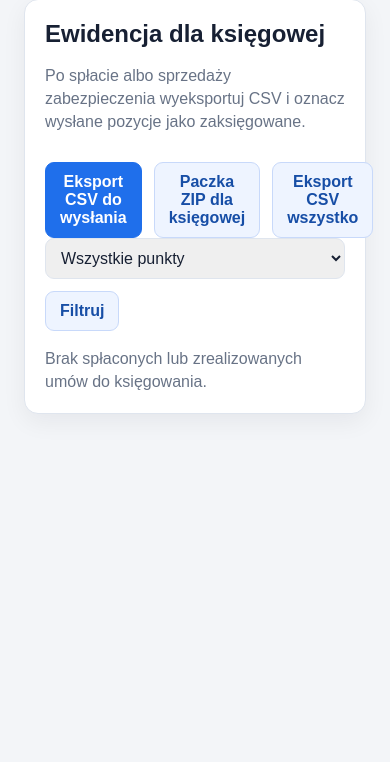
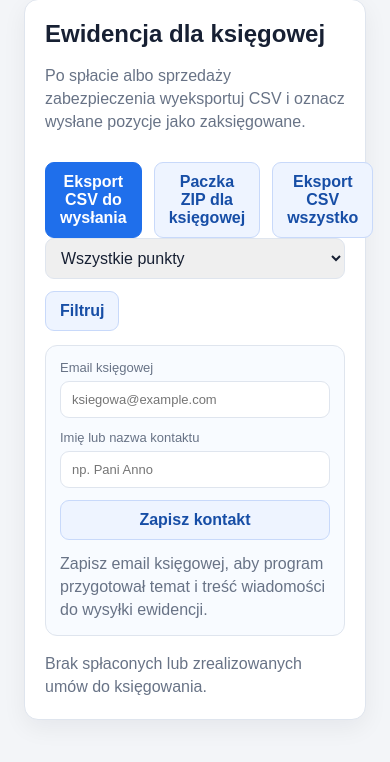
Before and after one commit to konbogcars-glitch/lombard, a Flask app: page /accounting in a window 390 px wide. Shown: the part 173-935 px from the top of the page. Before the commit the page ends 587 px from the top, so only its background shows below. Run offline with Flask 3, Linux system fonts and the light colour scheme; data comes from the database, SQL or seed files in the repository; data that the repository does not hold is empty.

Commit message:
Add accountant email draft workflow
Co-authored-by: konbogcars-glitch <konbogcars-glitch@users.noreply.github.com>

```diff
--- a/lombard/database.py
+++ b/lombard/database.py
@@ -83,6 +83,12 @@ CREATE TABLE IF NOT EXISTS contract_photos (
     original_filename TEXT NOT NULL,
     caption TEXT,
     uploaded_at TEXT NOT NULL DEFAULT CURRENT_TIMESTAMP
+);
+
+CREATE TABLE IF NOT EXISTS settings (
+    key TEXT PRIMARY KEY,
+    value TEXT NOT NULL DEFAULT '',
+    updated_at TEXT NOT NULL DEFAULT CURRENT_TIMESTAMP
 );
 """
 
--- a/lombard/routes.py
+++ b/lombard/routes.py
@@ -7,6 +7,7 @@ import zipfile
 from datetime import date, datetime
 from decimal import Decimal
 from pathlib import Path
+from urllib.parse import quote, urlencode
 
 from flask import (
     Blueprint,
@@ -38,6 +39,8 @@ from .pdf import build_contract_pdf
 
 bp = Blueprint("lombard", __name__)
 ALLOWED_EXTENSIONS = {"jpg", "jpeg", "png", "webp"}
+ACCOUNTANT_EMAIL_KEY = "accountant_email"
+ACCOUNTANT_NAME_KEY = "accountant_name"
 
 
 def _today() -> date:
@@ -50,6 +53,31 @@ def _parse_date(value: str) -> date:
 
 def _branch_options() -> list[dict]:
     return query_all("SELECT * FROM branches ORDER BY id")
+
+
+def _get_setting(key: str) -> str:
+    row = query_one("SELECT value FROM settings WHERE key = ?", (key,))
+    return row["value"] if row else ""
+
+
+def _save_setting(*, db, key: str, value: str) -> None:
+    db.execute(
+        """
+        INSERT INTO settings(key, value, updated_at)
+        VALUES (?, ?, CURRENT_TIMESTAMP)
+        ON CONFLICT(key) DO UPDATE SET
+            value = excluded.value,
+            updated_at = CURRENT_TIMESTAMP
+        """,
+        (key, value),
+    )
+
+
+def _accountant_settings() -> dict:
+    return {
+        "email": _get_setting(ACCOUNTANT_EMAIL_KEY),
+        "name": _get_setting(ACCOUNTANT_NAME_KEY),
+    }
 
 
 def _current_branch_id() -> int | None:
@@ -76,6 +104,33 @@ def _safe_redirect_target(value: str | None) -> str:
     if value and value.startswith("/") and not value.startswith("//"):
         return value
     return url_for("lombard.dashboard")
+
+
+def _branch_label(branch_id: int | None) -> str:
+    if branch_id is None:
+        return "wszystkie punkty"
+    branch = query_one("SELECT city FROM branches WHERE id = ?", (branch_id,))
+    return branch["city"] if branch else "wybrany punkt"
+
+
+def _accounting_mailto_url(settings: dict, *, branch_id: int | None) -> str | None:
+    email = settings["email"].strip()
+    if not email:
+        return None
+
+    branch_label = _branch_label(branch_id)
+    subject = f"Ewidencja umów lombardowych - {branch_label} - {_today().isoformat()}"
+    greeting = f"Dzień dobry {settings['name']}," if settings["name"].strip() else "Dzień dobry,"
+    body = "\n\n".join(
+        [
+            greeting,
+            "W załączeniu przesyłam paczkę ZIP z ewidencją CSV oraz PDF-ami rozliczonych umów lombardowych.",
+            f"Zakres: {branch_label}.",
+            "Proszę o zaksięgowanie przesłanych pozycji.",
+            "Pozdrawiam",
+        ]
+    )
+    return f"mailto:{quote(email, safe='@,;.+-_')}?{urlencode({'subject': subject, 'body': body})}"
 
 
 def _contract_or_404(contract_id: int) -> dict:
@@ -603,6 +658,24 @@ def contract_account(contract_id: int) -> Response:
     return redirect(url_for("lombard.accounting"))
 
 
+@bp.route("/accounting/settings", methods=["POST"])
+def accounting_settings() -> Response:
+    db = get_db()
+    _save_setting(
+        db=db,
+        key=ACCOUNTANT_EMAIL_KEY,
+        value=request.form.get("accountant_email", "").strip(),
+    )
+    _save_setting(
+        db=db,
+        key=ACCOUNTANT_NAME_KEY,
+        value=request.form.get("accountant_name", "").strip(),
+    )
+    db.commit()
+    flash("Zapisano dane księgowej do przygotowania wysyłki.", "success")
+    return redirect(_safe_redirect_target(request.form.get("next")))
+
+
 @bp.route("/accounting/bulk-account", methods=["POST"])
 def accounting_bulk_account() -> Response:
     branch_id = request.form.get("branch_id", type=int)
@@ -711,12 +784,15 @@ def accounting() -> str:
         tuple(params),
     )
     branches = _branch_options()
+    accountant_settings = _accountant_settings()
     return render_template(
         "accounting.html",
         contracts=contracts,
         branches=branches,
         selected_branch_id=branch_id,
         showing_all_branches=showing_all_branches,
+        accountant_settings=accountant_settings,
+        accounting_mailto_url=_accounting_mailto_url(accountant_settings, branch_id=branch_id),
     )
 
 
--- a/lombard/static/style.css
+++ b/lombard/static/style.css
@@ -306,6 +306,34 @@ button:hover {
   padding: 14px;
 }
 
+.accountant-panel {
+  background: #f8fbff;
+  border: 1px solid var(--line);
+  border-radius: 12px;
+  display: grid;
+  gap: 12px;
+  grid-template-columns: minmax(0, 2fr) minmax(240px, 1fr);
+  margin: 14px 0;
+  padding: 14px;
+}
+
+.accountant-settings {
+  align-items: end;
+  display: grid;
+  gap: 12px;
+  grid-template-columns: repeat(2, minmax(180px, 1fr)) auto;
+}
+
+.send-help {
+  align-content: center;
+  display: grid;
+  gap: 8px;
+}
+
+.send-help p {
+  margin: 0;
+}
+
 .details {
   display: grid;
   grid-template-columns: 190px minmax(0, 1fr);
@@ -420,6 +448,11 @@ button:hover {
     grid-template-columns: 1fr;
   }
 
+  .accountant-panel,
+  .accountant-settings {
+    grid-template-columns: 1fr;
+  }
+
   table {
     display: block;
     overflow-x: auto;
--- a/lombard/templates/accounting.html
+++ b/lombard/templates/accounting.html
@@ -24,6 +24,27 @@
     </select>
     <button class="button">Filtruj</button>
   </form>
+
+  <section class="accountant-panel">
+    <form method="post" action="{{ url_for('lombard.accounting_settings') }}" class="accountant-settings">
+      <input type="hidden" name="next" value="{{ request.full_path if request.query_string else request.path }}">
+      <label>Email księgowej
+        <input type="email" name="accountant_email" value="{{ accountant_settings.email }}" placeholder="ksiegowa@example.com">
+      </label>
+      <label>Imię lub nazwa kontaktu
+        <input name="accountant_name" value="{{ accountant_settings.name }}" placeholder="np. Pani Anno">
+      </label>
+      <button class="button">Zapisz kontakt</button>
+    </form>
+    <div class="send-help">
+      {% if accounting_mailto_url %}
+        <a class="button primary" href="{{ accounting_mailto_url }}">Przygotuj e-mail do księgowej</a>
+        <p class="muted">Najpierw pobierz paczkę ZIP, potem dołącz ją do przygotowanej wiadomości.</p>
+      {% else %}
+        <p class="muted">Zapisz email księgowej, aby program przygotował temat i treść wiadomości do wysyłki ewidencji.</p>
+      {% endif %}
+    </div>
+  </section>
 
   {% if contracts %}
     <form method="post" action="{{ url_for('lombard.accounting_bulk_account') }}" class="bulk-accounting">
```
Also changed, not shown: tests/test_app_flow.py (+36 -0 lines), README.md.
